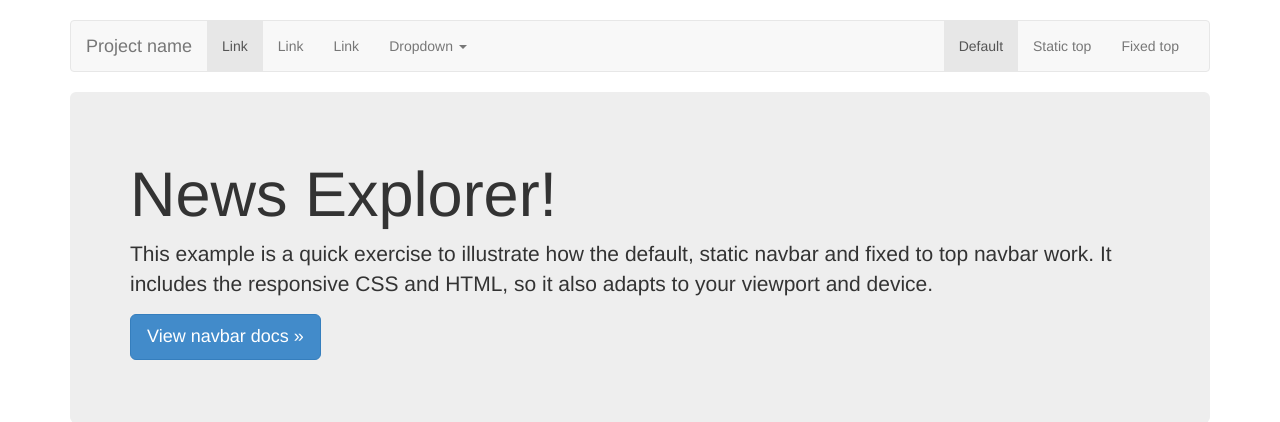
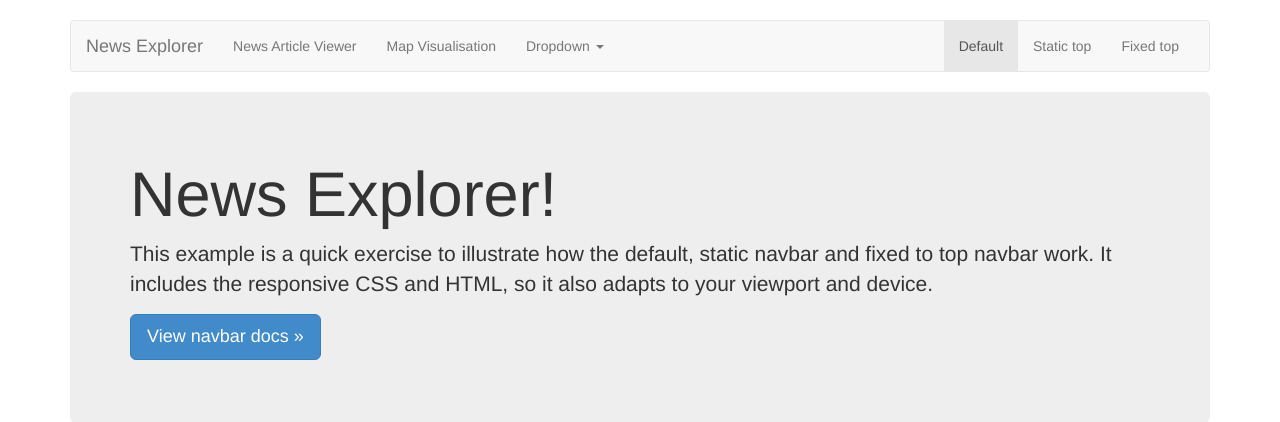
Before and after one commit to bharat1910/news_portal, a Django app: page /news_explorer/ in a window 1280 px wide. Shown: the top 422 px of the page. Run offline with Django 3.2, Linux system fonts and the light colour scheme; parts of the project's set-up code (start-up, migrations or seed data) failed here and were passed over; some libraries are stand-ins or nearby versions.

Commit message:
Linking the index page with News articles viewer

```diff
--- a/news_explorer/templates/news_explorer/index.html
+++ b/news_explorer/templates/news_explorer/index.html
@@ -41,13 +41,12 @@
               <span class="icon-bar"></span>
               <span class="icon-bar"></span>
             </button>
-            <a class="navbar-brand" href="#">Project name</a>
+            <a class="navbar-brand" href="#">News Explorer</a>
           </div>
           <div class="navbar-collapse collapse">
             <ul class="nav navbar-nav">
-              <li class="active"><a href="#">Link</a></li>
-              <li><a href="#">Link</a></li>
-              <li><a href="#">Link</a></li>
+              <li><a href="news_articles_by_selection">News Article Viewer</a></li>
+              <li><a href="#">Map Visualisation</a></li>
               <li class="dropdown">
                 <a href="#" class="dropdown-toggle" data-toggle="dropdown">Dropdown <b class="caret"></b></a>
                 <ul class="dropdown-menu">
```
